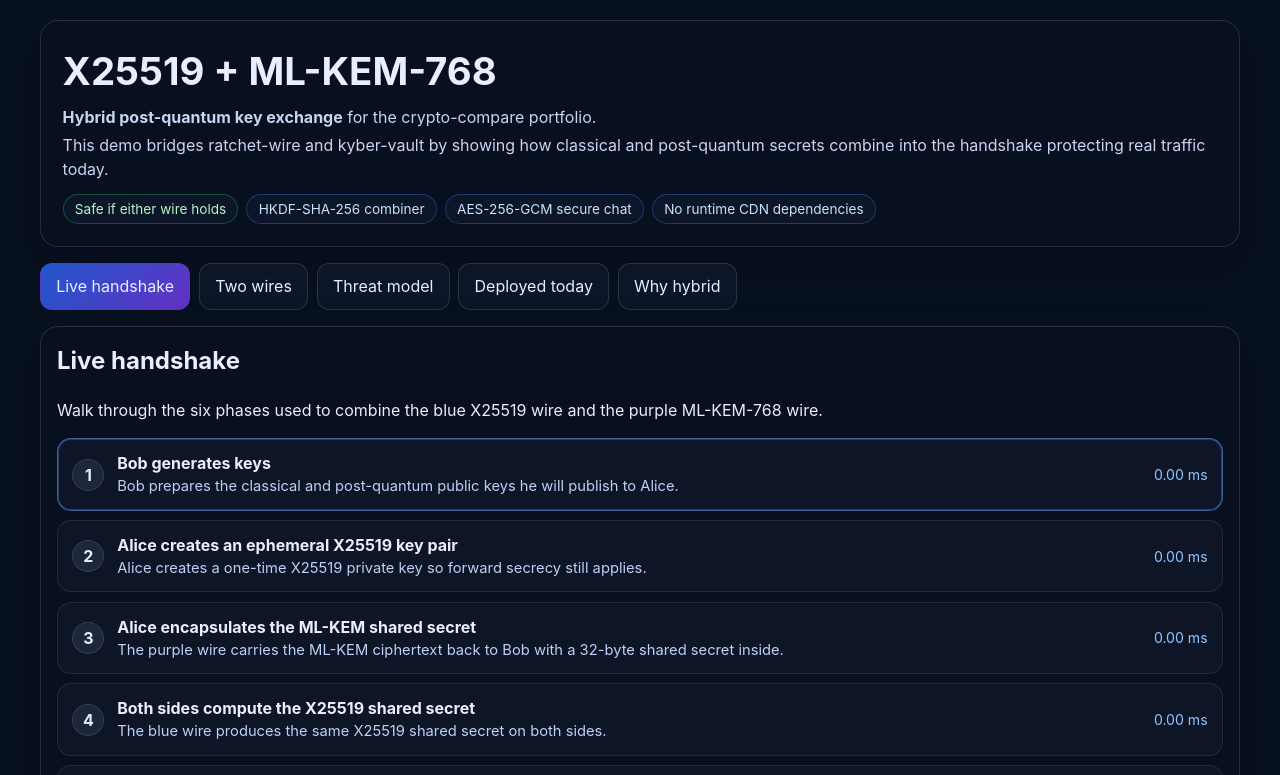
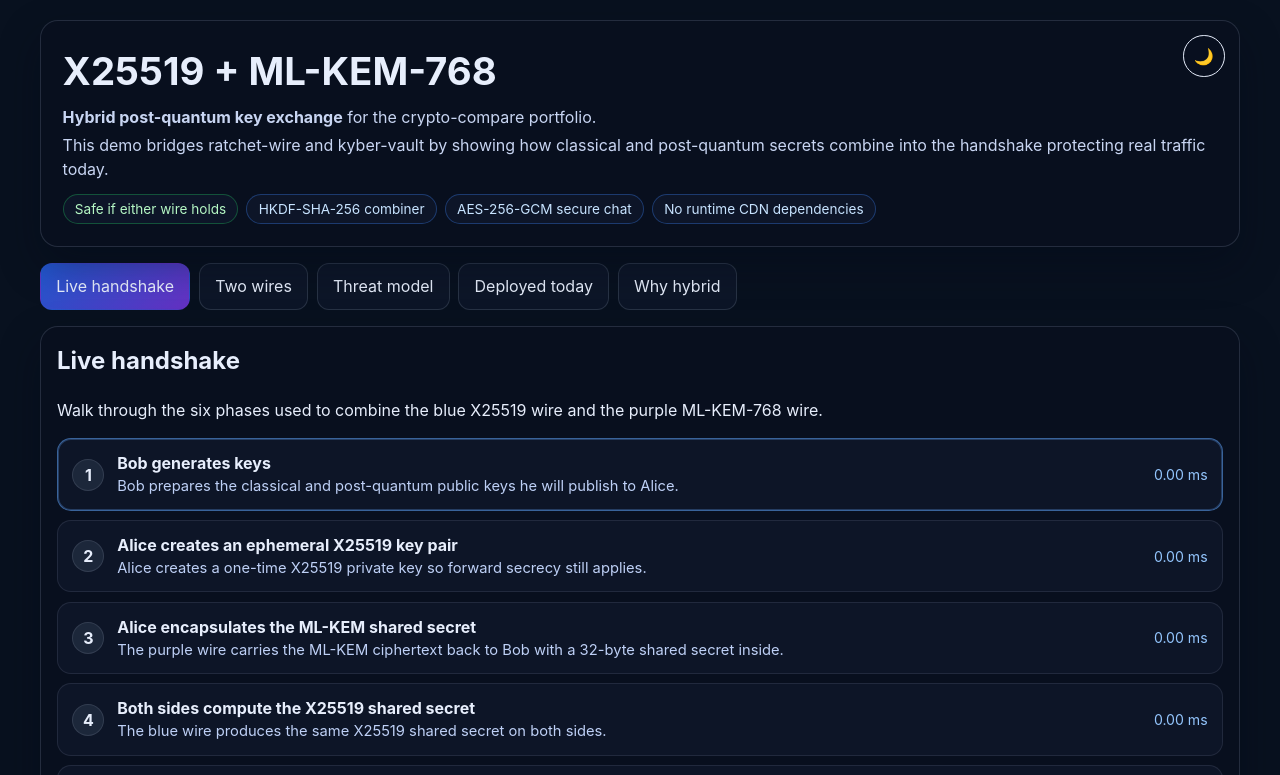
Before and after one commit to systemslibrarian/crypto-lab-hybrid-wire, a website built with Vite: page demos/hybrid-wire/index.html in a window 1280 px wide. Shown: the top 775 px of the page. Built offline with nearby package versions, Linux system fonts and the light colour scheme; what @noble/post-quantum would draw is missing.

Commit message:
feat: standardize theme toggle, README, GitHub Pages config, and scripture footer

```diff
--- a/demos/hybrid-wire/index.html
+++ b/demos/hybrid-wire/index.html
@@ -1,6 +1,12 @@
 <!doctype html>
 <html lang="en">
   <head>
+    <script>
+      (function () {
+        const saved = localStorage.getItem('theme');
+        document.documentElement.setAttribute('data-theme', saved ?? 'dark');
+      })();
+    </script>
     <meta charset="UTF-8" />
     <meta name="viewport" content="width=device-width, initial-scale=1.0" />
     <meta
@@ -14,6 +20,9 @@
     <main id="main-content">
       <div id="app"></div>
     </main>
+    <footer style="text-align:center; padding: 1.5rem; font-size: 0.85rem; opacity: 0.7; margin-top: 2rem;">
+      Whether you eat or drink or whatever you do, do it all for the glory of God. — 1 Corinthians 10:31
+    </footer>
     <script type="module" src="/src/main.ts"></script>
   </body>
 </html>
--- a/demos/hybrid-wire/package.json
+++ b/demos/hybrid-wire/package.json
@@ -7,13 +7,15 @@
     "dev": "vite",
     "build": "tsc --noEmit && vite build",
     "preview": "vite preview",
-    "test": "vitest run"
+    "test": "vitest run",
+    "deploy": "npm run build && gh-pages -d dist"
   },
   "dependencies": {
     "@noble/curves": "latest",
     "@noble/post-quantum": "latest"
   },
   "devDependencies": {
+    "gh-pages": "^6.3.0",
     "typescript": "latest",
     "vite": "latest",
     "vitest": "latest"
--- a/demos/hybrid-wire/src/main.ts
+++ b/demos/hybrid-wire/src/main.ts
@@ -137,6 +137,37 @@ const state: AppState = {
   notice: '',
 };
 
+type ThemeMode = 'dark' | 'light';
+
+function getThemeMode(): ThemeMode {
+  return document.documentElement.getAttribute('data-theme') === 'light' ? 'light' : 'dark';
+}
+
+function themeButtonState(theme: ThemeMode): { icon: string; label: string } {
+  if (theme === 'dark') {
+    return { icon: '🌙', label: 'Switch to light mode' };
+  }
+  return { icon: '☀️', label: 'Switch to dark mode' };
+}
+
+function applyTheme(theme: ThemeMode): void {
+  document.documentElement.setAttribute('data-theme', theme);
+  localStorage.setItem('theme', theme);
+  syncThemeToggleButton();
+}
+
+function syncThemeToggleButton(): void {
+  const button = document.querySelector<HTMLButtonElement>('#theme-toggle');
+  if (!button) {
+    return;
+  }
+
+  const theme = getThemeMode();
+  const nextState = themeButtonState(theme);
+  button.textContent = nextState.icon;
+  button.setAttribute('aria-label', nextState.label);
+}
+
 function escapeHtml(value: string): string {
   return value
     .replaceAll('&', '&amp;')
@@ -157,8 +188,12 @@ function renderTabs(): string {
 }
 
 function renderHero(): string {
+  const theme = getThemeMode();
+  const toggle = themeButtonState(theme);
+
   return [
-    '<section class="hero">',
+    '<header class="hero">',
+    '<button id="theme-toggle" class="theme-toggle" type="button" aria-label="' + toggle.label + '">' + toggle.icon + '</button>',
     '<h1>X25519 + ML-KEM-768</h1>',
     '<p><strong>Hybrid post-quantum key exchange</strong> for the crypto-compare portfolio.</p>',
     '<p>This demo bridges ratchet-wire and kyber-vault by showing how classical and post-quantum secrets combine into the handshake protecting real traffic today.</p>',
@@ -168,7 +203,7 @@ function renderHero(): string {
     '<span class="badge badge-info">AES-256-GCM secure chat</span>',
     '<span class="badge badge-info">No runtime CDN dependencies</span>',
     '</div>',
-    '</section>',
+    '</header>',
   ].join('');
 }
 
@@ -489,6 +524,7 @@ function render(): void {
   ].join('');
 
   attachListeners();
+  syncThemeToggleButton();
 }
 
 function attachListeners(): void {
@@ -579,6 +615,14 @@ function attachListeners(): void {
       }
     };
   });
+
+  const themeToggle = document.querySelector<HTMLButtonElement>('#theme-toggle');
+  if (themeToggle) {
+    themeToggle.onclick = function () {
+      const current = getThemeMode();
+      applyTheme(current === 'dark' ? 'light' : 'dark');
+    };
+  }
 }
 
 async function initializeHandshake(): Promise<void> {
--- a/demos/hybrid-wire/src/styles.css
+++ b/demos/hybrid-wire/src/styles.css
@@ -69,7 +69,46 @@ pre {
 }
 
 .hero {
+  position: relative;
   padding: 1.35rem;
+}
+
+.theme-toggle {
+  position: absolute;
+  top: 0.9rem;
+  right: 0.9rem;
+  width: 2.6rem;
+  height: 2.6rem;
+  border-radius: 50%;
+  border: 1px solid currentColor;
+  background: inherit;
+  color: inherit;
+  display: grid;
+  place-items: center;
+  cursor: pointer;
+}
+
+.theme-toggle:hover {
+  background: color-mix(in srgb, currentColor 10%, transparent);
+}
+
+html[data-theme='dark'] {
+  color-scheme: dark;
+}
+
+html[data-theme='light'] {
+  color-scheme: light;
+}
+
+html[data-theme='light'] body {
+  filter: invert(1) hue-rotate(180deg);
+}
+
+html[data-theme='light'] img,
+html[data-theme='light'] svg,
+html[data-theme='light'] video,
+html[data-theme='light'] canvas {
+  filter: invert(1) hue-rotate(180deg);
 }
 
 .hero h1 {
```
Also changed, not shown: README.md, demos/hybrid-wire/README.md, 1 other file.
